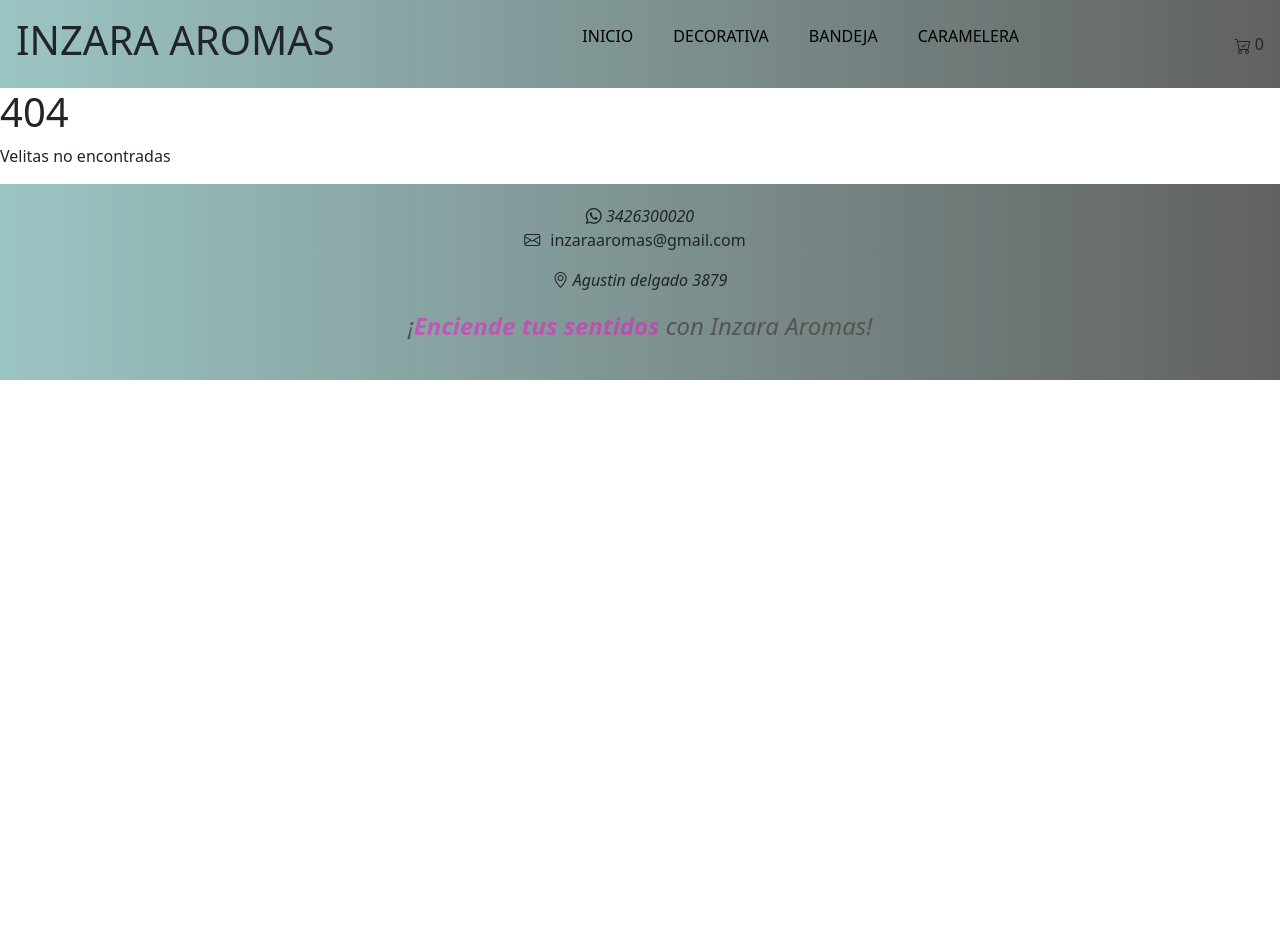
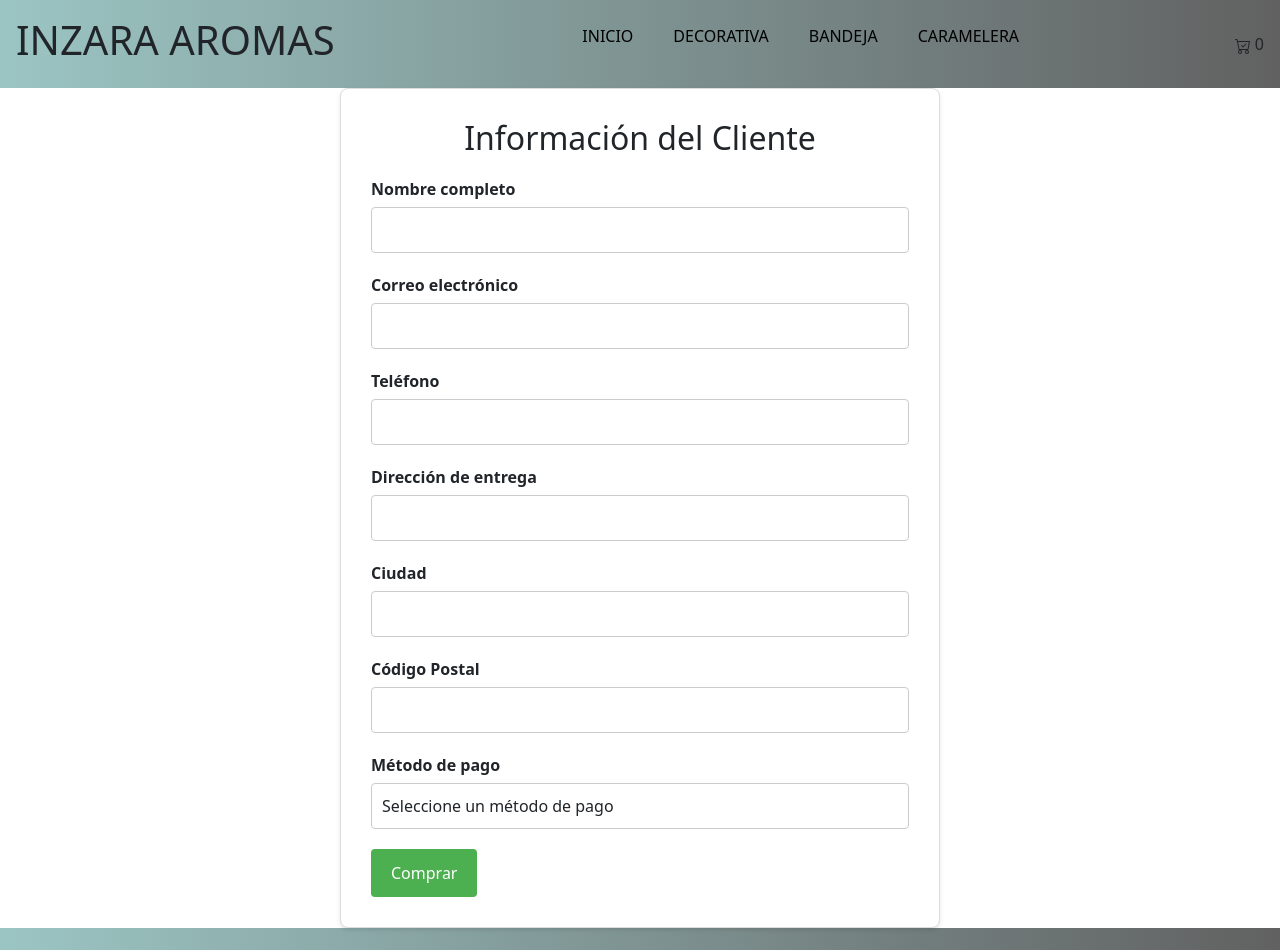
Before and after one commit to faustowm/React-inzara-1erEntrega, a React (Vite) app: page /finalizar-compra in a window 1280 px wide. Before the commit this address had no page. Shown: the top 950 px of the page. Before the commit the page ends 800 px from the top, so only its background shows below. Built offline with nearby package versions, Linux system fonts and the light colour scheme.

Commit message:
Agregado de checkout

```diff
--- a/src/App.jsx
+++ b/src/App.jsx
@@ -10,6 +10,9 @@
 import { NotFound } from "./components/NotFound"
 import { CartProvider } from "./context/CartContext";
 import { Suma } from "./components/Suma"
+import { Checkout } from "./components/Checkout"
+
+
 
 function App() {
 
@@ -23,6 +26,7 @@
           <Route path="/item/:itemId" element={<ItemDetailContainer/>}/>
           <Route path="/carrito" element={<Carrito />}/>
           <Route path="/suma" element={<Suma />}/>
+          <Route path="/finalizar-compra" element={<Checkout/>}/>
           <Route path="/*" element={<NotFound />}/>
         </Routes>
         <Footer />
--- a/src/components/Carrito.jsx
+++ b/src/components/Carrito.jsx
@@ -1,21 +1,147 @@
-import React, { useContext } from 'react'
-import { CartContext } from '../context/CartContext'
+import React, { useContext } from 'react';
+import { CartContext } from '../context/CartContext';
+import { Link } from 'react-router-dom';
+import styled from 'styled-components';
+
+// Definición de estilos usando styled-components
+const Container = styled.div`
+  padding: 20px;
+  background-color: #f8f9fa;
+  border-radius: 10px;
+  box-shadow: 0 4px 8px rgba(0, 0, 0, 0.1);
+  max-width: 800px;
+  margin: 0 auto;
+`;
+
+const Product = styled.div`
+  display: flex;
+  align-items: center;
+  margin-bottom: 20px;
+  padding: 15px;
+  background-color: #ffffff;
+  border-radius: 8px;
+  box-shadow: 0 2px 4px rgba(0, 0, 0, 0.1);
+`;
+
+const ProductImage = styled.img`
+  width: 100px;
+  height: 100px;
+  border-radius: 8px;
+  margin-right: 20px;
+`;
+
+const ProductDetails = styled.div`
+  flex: 1;
+`;
+
+const ProductName = styled.h1`
+  font-size: 18px;
+  margin: 0 0 10px;
+`;
+
+const ProductPrice = styled.p`
+  font-size: 16px;
+  margin: 0 0 10px;
+`;
+
+const ProductDescription = styled.p`
+  font-size: 14px;
+  color: #6c757d;
+  margin: 0 0 10px;
+`;
+
+const QuantitySelect = styled.select`
+  padding: 5px;
+  margin-right: 10px;
+  border: 1px solid #ced4da;
+  border-radius: 4px;
+  background-color: #ffffff;
+`;
+
+const DeleteButton = styled.button`
+  background-color: #dc3545;
+  color: #ffffff;
+  border: none;
+  padding: 5px 10px;
+  border-radius: 4px;
+  cursor: pointer;
+  transition: background-color 0.3s;
+
+  &:hover {
+    background-color: #c82333;
+  }
+`;
+
+const Total = styled.h2`
+  font-size: 22px;
+  margin-top: 20px;
+  text-align: right;
+`;
+
+const ActionButton = styled.button`
+  background-color: #007bff;
+  color: #ffffff;
+  border: none;
+  padding: 10px 20px;
+  border-radius: 4px;
+  cursor: pointer;
+  transition: background-color 0.3s;
+  margin-right: 10px;
+
+  &:hover {
+    background-color: #0056b3;
+  }
+`;
+
+const EmptyCartMessage = styled.h2`
+  font-size: 18px;
+  text-align: center;
+  color: #6c757d;
+`;
+
 
 export const Carrito = () => {
+  const { carrito, calcularTotal, vaciarCarrito, eliminarProducto, actualizarCantidad } = useContext(CartContext);
 
-  const { carrito, calcularTotal, vaciarCarrito } = useContext(CartContext)
+  const handleCantidadChange = (id, cantidad) => {
+    actualizarCantidad(id, cantidad);
+  };
 
   return (
-    <div>
-      {carrito.map((prod) => <h1 key={prod.id}>{prod.nombre}: ${prod.precio}: {prod.descripcion}</h1>)}
-      {
-        carrito.length > 0 ?
-          <>
-            <h2>Total: ${calcularTotal()}</h2>
-            <button onClick={vaciarCarrito}>Vaciar carrito</button>
-          </> :
-          <h2>¡El carrito está vacío, pero tu hogar no tiene por qué estarlo! 🌟🕯️ </h2>
-      }
-    </div>
-  )
-}
+    <Container>
+      {carrito.map((prod) => (
+        <Product key={prod.id}>
+          <ProductImage src={prod.imagen} alt={prod.nombre} />
+          <ProductDetails>
+            <ProductName>{prod.nombre}</ProductName>
+            <ProductPrice>${prod.precio}</ProductPrice>
+            <ProductDescription>{prod.descripcion}</ProductDescription>
+          </ProductDetails>
+          <QuantitySelect
+            value={prod.cantidad}
+            onChange={(e) => handleCantidadChange(prod.id, parseInt(e.target.value))}
+          >
+            {[...Array(51).keys()].slice(1).map((num) => (
+              <option key={num} value={num}>
+                {num}
+              </option>
+            ))}
+          </QuantitySelect>
+          <DeleteButton onClick={() => eliminarProducto(prod)}>❌</DeleteButton>
+        </Product>
+      ))}
+
+      {carrito.length > 0 ? (
+        <>
+          <Total>Total: ${calcularTotal()}</Total>
+          <ActionButton onClick={vaciarCarrito}>Vaciar carrito</ActionButton>
+          <Link to="/finalizar-compra">
+            <ActionButton>Finalizar compra</ActionButton>
+          </Link>
+        </>
+      ) : (
+        <EmptyCartMessage>¡El carrito está vacío, pero tu hogar no tiene por qué estarlo! 🌟🕯️</EmptyCartMessage>
+      )}
+    </Container>
+  );
+};
--- /dev/null
+++ b/src/components/Checkout.jsx
@@ -0,0 +1,107 @@
+import React, { useContext, useState } from 'react';
+import { useForm } from 'react-hook-form';
+import { CartContext } from '../context/CartContext';
+import { collection, addDoc, Timestamp } from 'firebase/firestore';
+import { db } from '../firebase/config';
+import Swal from 'sweetalert2';
+
+export const Checkout = () => {
+  const { carrito, calcularTotal, vaciarCarrito } = useContext(CartContext);
+  const { register, handleSubmit, formState: { errors } } = useForm();
+  const [docId, setDocId] = useState('');
+
+  const comprar = (data) => {
+    const pedido = {
+      cliente: {
+        nombre: data.nombre,
+        email: data.email,
+        telefono: data.telefono,
+        direccion: data.direccion,
+        ciudad: data.ciudad,
+        codigoPostal: data.codigoPostal,
+        // Agrega más campos según sea necesario
+      },
+      productos: carrito,
+      total: calcularTotal(),
+      fecha: Timestamp.now(),
+      metodoPago: data.metodoPago, // Ejemplo de campo adicional
+    };
+
+    const pedidosRef = collection(db, 'pedidos');
+
+    addDoc(pedidosRef, pedido)
+      .then((doc) => {
+        setDocId(doc.id);
+        vaciarCarrito();
+        Swal.fire({
+            icon: 'success',
+            title: 'Velas compradas con exito!',
+            text: `¡Enhorabuena! Tus velas ya están en camino. El número mágico para seguir tu pedido es: ${doc.id}. Que la luz y el aroma te acompañen siempre, iluminando momentos especiales. 🕯️🌟`,
+          });
+      })
+      .catch((error) => {
+        console.error('Error al procesar la compra:', error);
+      });
+  };
+
+  if (docId) {
+    return (
+      <>
+        <h1>Muchas gracias por tu compra</h1>
+        <p>Para hacer el seguimiento de tu pedido, el identificador es este: {docId}</p>
+      </>
+    );
+  }
+
+  return (
+    <div className="checkout-form-container">
+      <div className="checkout-form">
+        <h2>Información del Cliente</h2>
+        <form onSubmit={handleSubmit(comprar)}>
+          <div className="form-group">
+            <label>Nombre completo</label>
+            <input type="text" {...register('nombre', { required: true })} className="form-control" />
+            {errors.nombre && <span className="error-message">Por favor ingrese su nombre.</span>}
+          </div>
+
+          <div className="form-group">
+            <label>Correo electrónico</label>
+            <input type="email" {...register('email', { required: true })} className="form-control" />
+            {errors.email && <span className="error-message">Por favor ingrese un correo electrónico válido.</span>}
+          </div>
+
+          <div className="form-group">
+            <label>Teléfono</label>
+            <input type="tel" {...register('telefono')} className="form-control" />
+          </div>
+
+          <div className="form-group">
+            <label>Dirección de entrega</label>
+            <input type="text" {...register('direccion')} className="form-control" />
+          </div>
+
+          <div className="form-group">
+            <label>Ciudad</label>
+            <input type="text" {...register('ciudad')} className="form-control" />
+          </div>
+
+          <div className="form-group">
+            <label>Código Postal</label>
+            <input type="text" {...register('codigoPostal')} className="form-control" />
+          </div>
+
+          <div className="form-group">
+            <label>Método de pago</label>
+            <select {...register('metodoPago', { required: true })} className="form-control">
+              <option value="">Seleccione un método de pago</option>
+              <option value="tarjeta">Tarjeta de crédito/débito</option>
+              <option value="transferencia">Transferencia</option>
+            </select>
+          </div>
+
+          <button type="submit" className="btn btn-primary">Comprar</button>
+        </form>
+      </div>
+    </div>
+  );
+};
--- a/src/context/CartContext.jsx
+++ b/src/context/CartContext.jsx
@@ -1,4 +1,4 @@
-import { createContext, useState } from "react";
+import { createContext, useEffect, useState } from "react";
 
 
 export const CartContext = createContext();
@@ -16,15 +16,32 @@
   }
 
   const calcularTotal = () => {
-    return carrito.reduce((acc, prod) => acc + prod.precio, 0);
+    return carrito.reduce((acc, prod) => acc + (prod.precio * prod.cantidad), 0);
   }
 
   const vaciarCarrito = () => {
     setCarrito([]);
   }
 
+  const eliminarProducto = (producto) => {
+    const productoEncontrado = carrito.find(prod => prod.id === producto.id)
+    const indice = carrito.indexOf(productoEncontrado);
+
+    const nuevoCarrito = [...carrito];
+    nuevoCarrito.splice(indice, 1);
+    setCarrito(nuevoCarrito);
+  }
+
+  const actualizarCantidad = (id, cantidad) => {
+    setCarrito(carrito.map(prod =>
+      prod.id === id
+        ? { ...prod, cantidad }
+        : prod
+    ));
+  };
+
   return (
-    <CartContext.Provider value={{ carrito, agregarAlCarrito, calcularCantidad, calcularTotal, vaciarCarrito }}>
+    <CartContext.Provider value={{ carrito, agregarAlCarrito, calcularCantidad, calcularTotal, vaciarCarrito, eliminarProducto, actualizarCantidad }}>
       {children}
     </CartContext.Provider>
   )
--- a/src/css/main.css
+++ b/src/css/main.css
@@ -133,6 +133,76 @@
     color: #666;
   }
 
+/*Formulario*/
+
+.checkout-form-container {
+    display: flex;
+    justify-content: center;
+    align-items: center;
+    min-height: 100vh;
+    background-color: #fff;
+  }
+
+  .checkout-form {
+    max-width: 600px;
+    width: 100%;
+    padding: 30px;
+    border: 1px solid #ddd;
+    border-radius: 8px;
+    background-color: #fff;
+    box-shadow: 0 2px 4px rgba(0, 0, 0, 0.1);
+  }
+
+  .checkout-form h2 {
+    margin-bottom: 20px;
+    text-align: center;
+  }
+
+  .checkout-form .form-group {
+    margin-bottom: 20px;
+  }
+
+  .checkout-form label {
+    font-weight: bold;
+    display: block;
+    margin-bottom: 6px;
+  }
+
+  .checkout-form .form-control {
+    width: 100%;
+    padding: 10px;
+    font-size: 16px;
+    border: 1px solid #ccc;
+    border-radius: 4px;
+    transition: border-color 0.3s ease;
+  }
+
+  .checkout-form .form-control:focus {
+    outline: none;
+    border-color: #4CAF50;
+  }
+
+  .checkout-form .error-message {
+    color: red;
+    font-size: 12px;
+    margin-top: 4px;
+  }
+
+  .checkout-form button {
+    background-color: #4CAF50;
+    color: white;
+    border: none;
+    padding: 12px 20px;
+    cursor: pointer;
+    border-radius: 4px;
+    font-size: 16px;
+    transition: background-color 0.3s ease;
+  }
+
+  .checkout-form button:hover {
+    background-color: #45a049;
+  }
+
 
 /*Footer*/
 .footer {
```
Also changed, not shown: package.json (+7 -1 lines), 1 other file (tests, documents, lock files or other folders).
